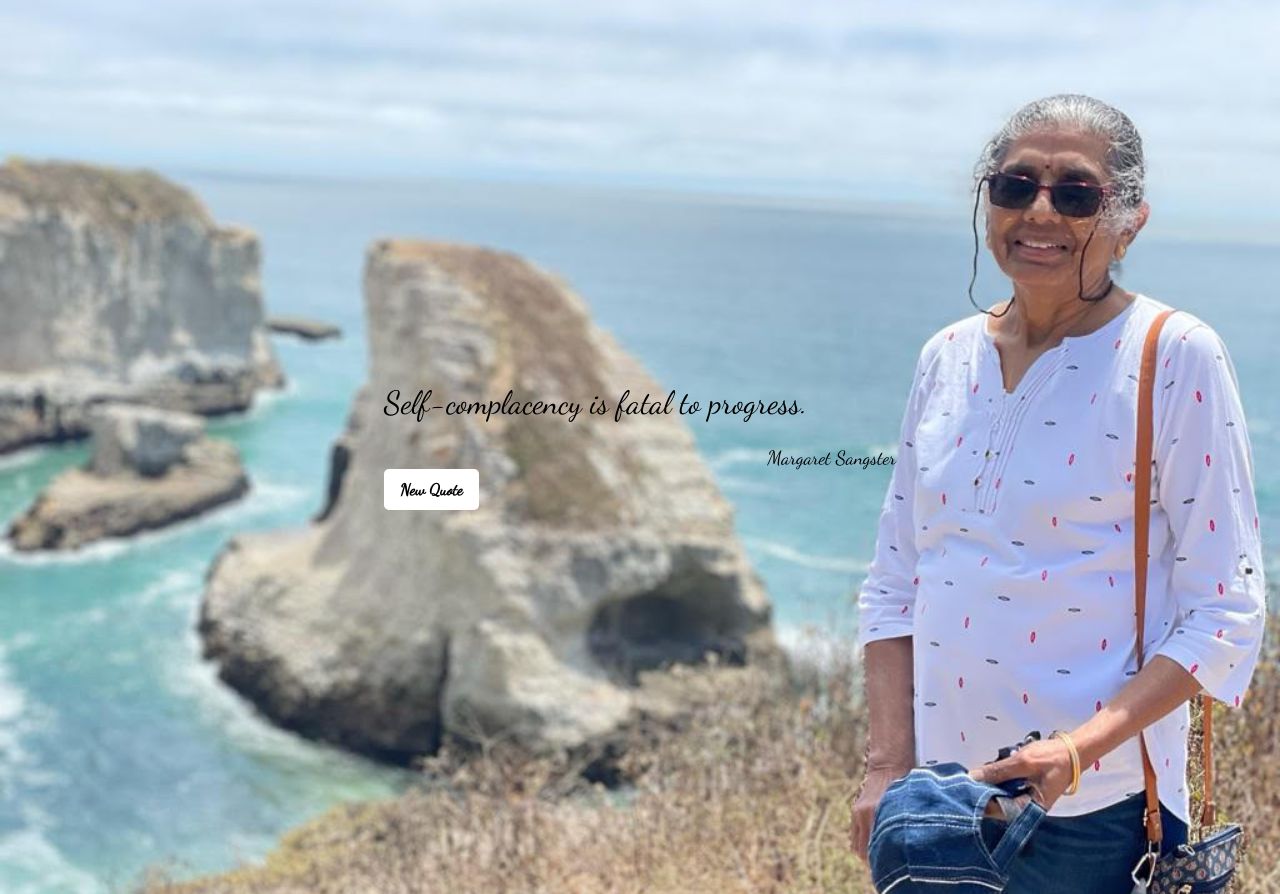
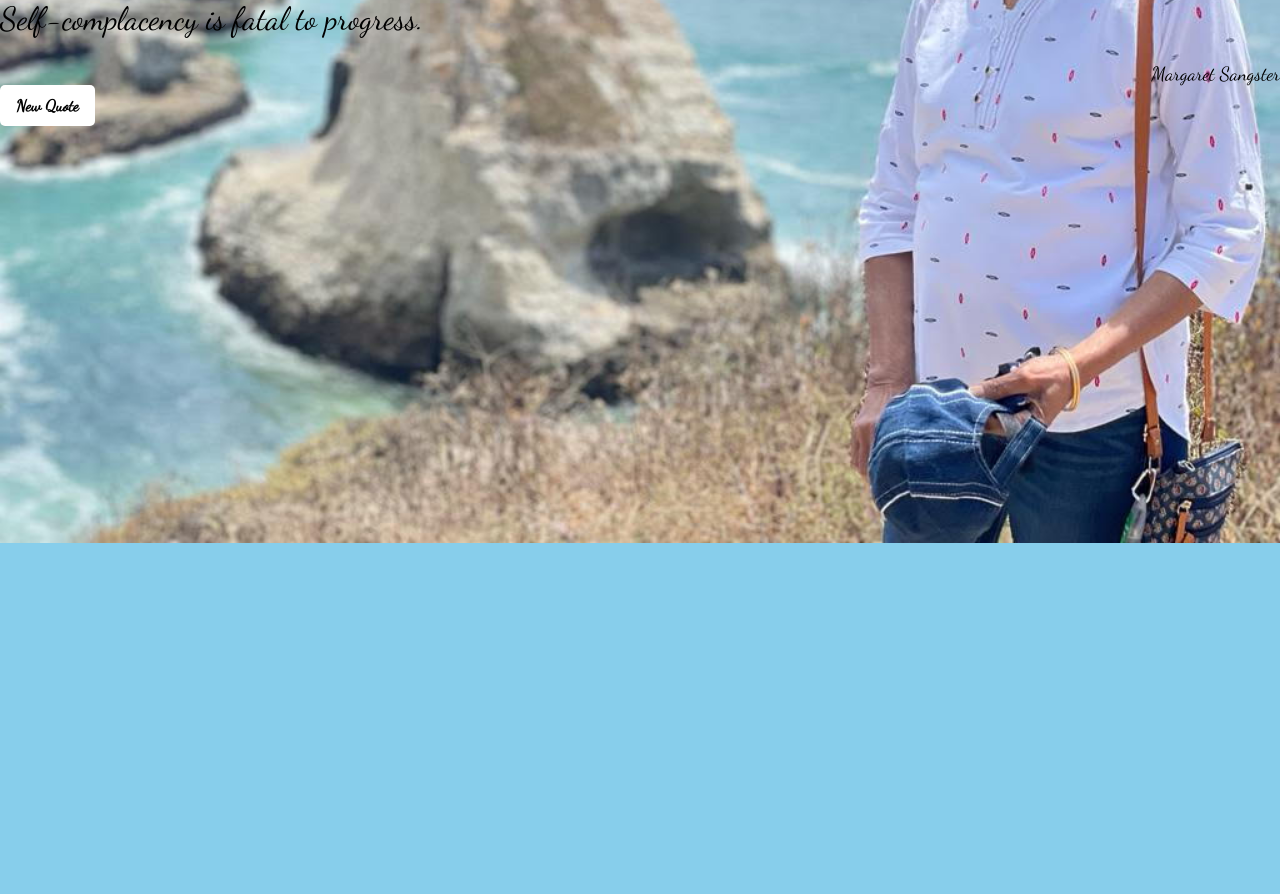
Before and after one commit to Marcellia/random-quote-generator, a React (Create React App) app: page / in a window 1280 px wide. After the commit the page ends 800 px from the top, so only its background shows below. Built offline with nearby package versions, Linux system fonts and the light colour scheme.

Commit message:
Background, margin changes to body

```diff
--- a/src/App.css
+++ b/src/App.css
@@ -14,12 +14,13 @@ body{
 background-color:skyblue;
 background-image: url("./img/lakhubaa.jpeg");
 background-repeat:no-repeat;
+margin : 0;
   /* background-size:contain; */
   background-position:center;
   background-size: 100%;
 
-  height: 90%;
-  margin: 30%;
+  /* height: 90%; */
+
     font-family: 'Dancing Script', cursive;
     /* color: white; */
 }
```
